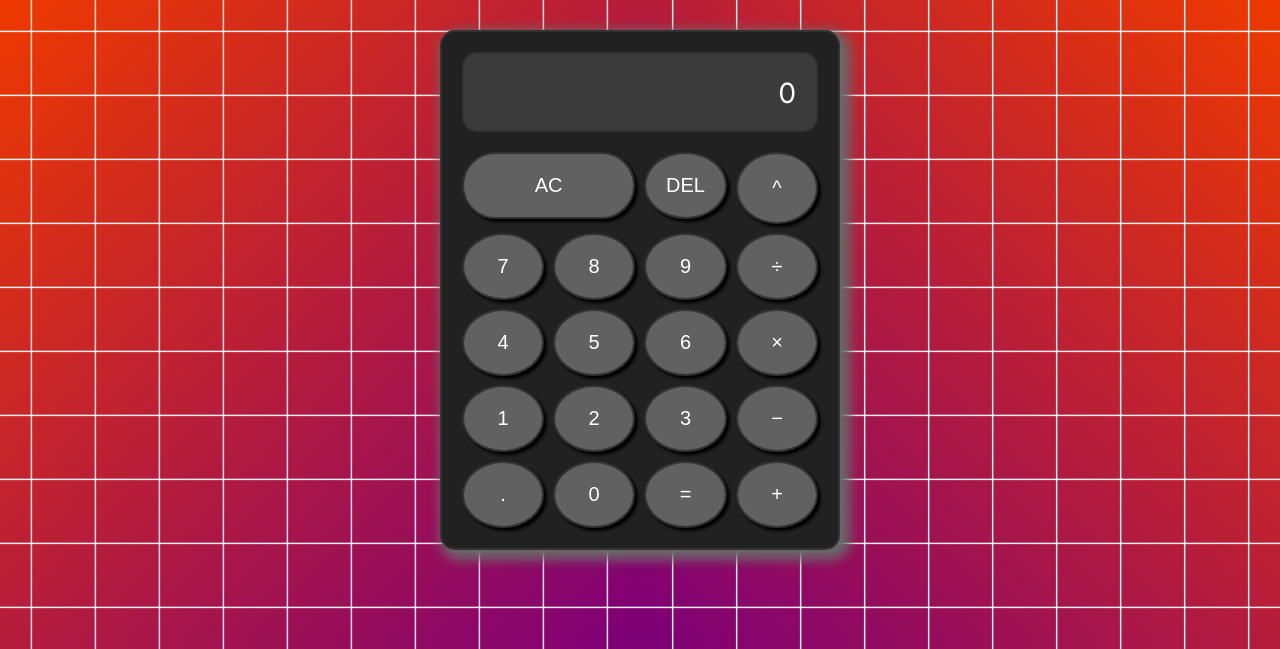
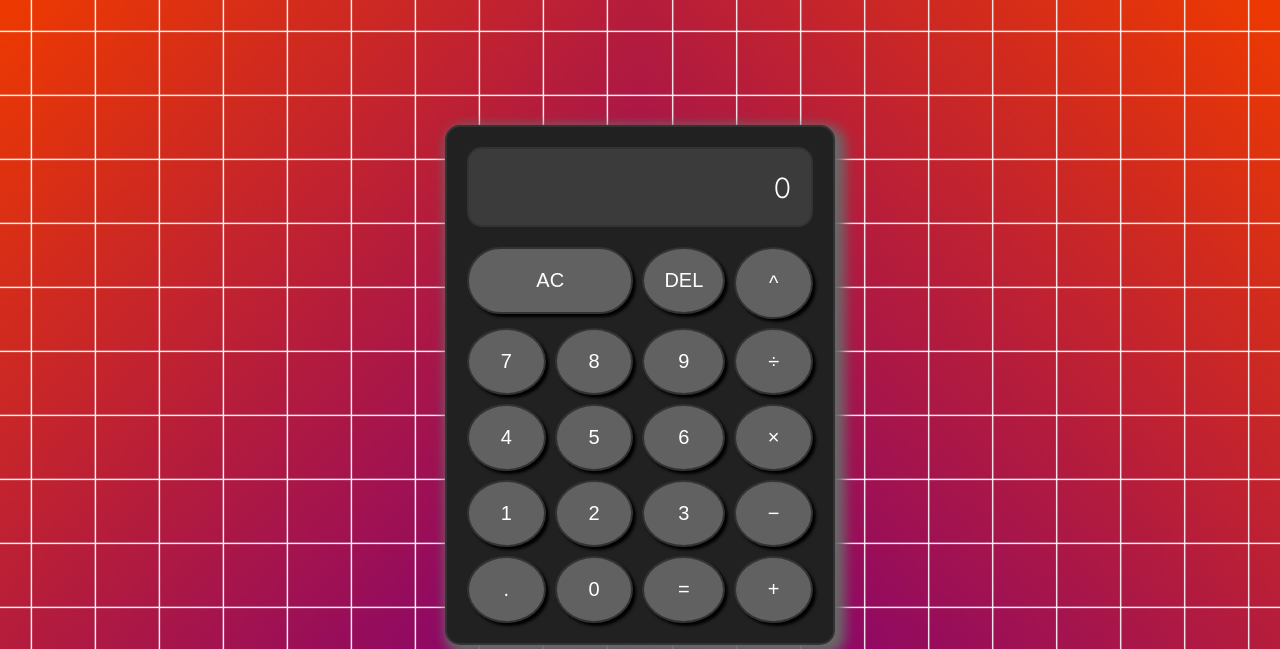
Before and after one commit to maudeone/calculator, a plain HTML site: page index.html in a window 1280 px wide. Shown: the top 649 px of the page. Drawn offline with Linux system fonts and the light colour scheme.

Commit message:
CSS spacing

```diff
--- a/index.html
+++ b/index.html
@@ -8,6 +8,7 @@
 	<link rel="stylesheet" type="text/css" href="style.css">
 </head>
 <body>
+  <div class="container">
 	  <div class="calculator">
       <div class="screen" data-screen>0</div>
       <div class="buttons-grid">
@@ -19,24 +20,21 @@
         <button class="btn" data-number>8</button>
         <button class="btn" data-number>9</button>
         <button class="btn operator" data-operator>÷</button>
-
         <button class="btn" data-number>4</button>
         <button class="btn" data-number>5</button>
         <button class="btn" data-number>6</button>
         <button class="btn operator" data-operator>×</button>
-
         <button class="btn" data-number>1</button>
         <button class="btn" data-number>2</button>
         <button class="btn" data-number>3</button>
         <button class="btn operator" data-operator>−</button>
-
         <button class="btn" data-point>.</button>
         <button class="btn" data-number>0</button>
         <button class="btn equals" data-equals>=</button>
         <button class="btn operator" data-operator>+</button>
       </div>
     </div>
-    </body>
+  </div>
   <footer>
 	  <p><a class="footerLink" href="https://github.com/maudeone">maudeOne</a> | <a class="footerLink" href="https://github.com/maudeone/calculator">Source</a> &copy; <script>document.write( new Date().getFullYear() );</script></p>
   </footer>
--- a/style.css
+++ b/style.css
@@ -30,9 +30,15 @@
   background-color: var(--body);
   color: var(--font);
   font-family: 'Quicksand', 'Roboto', sans-serif;
-    font-weight: 420;
+  font-weight: 400;
   background-image: url(img/tumblr_inline_nn85tigz841rewzq7_1280.png);
   background-size: cover;
+}
+
+.container {
+  display: flex;
+  justify-content: center;
+  align-items: center;
 }
 
 button {
@@ -41,10 +47,10 @@
 }
 
 .calculator {
-    max-width: 400px;
+  max-width: 390px;
   border: 2px var(--border) solid;
   border-radius: 15px;
-    margin: 30px auto;
+  margin: 125px auto auto;
   padding: 20px;
   background-color: var(--calculator);
   box-shadow: 5px 5px 12px 5px dimgray;
@@ -147,6 +153,8 @@ footer {
   color: rgb(229, 235, 238);
   font-weight: bolder;
   transition: all 0.1s;
+  text-decoration: none;
+
 }
 
 .footerLink:hover {
```
Lines whose indentation alone changed are shown as unchanged.
